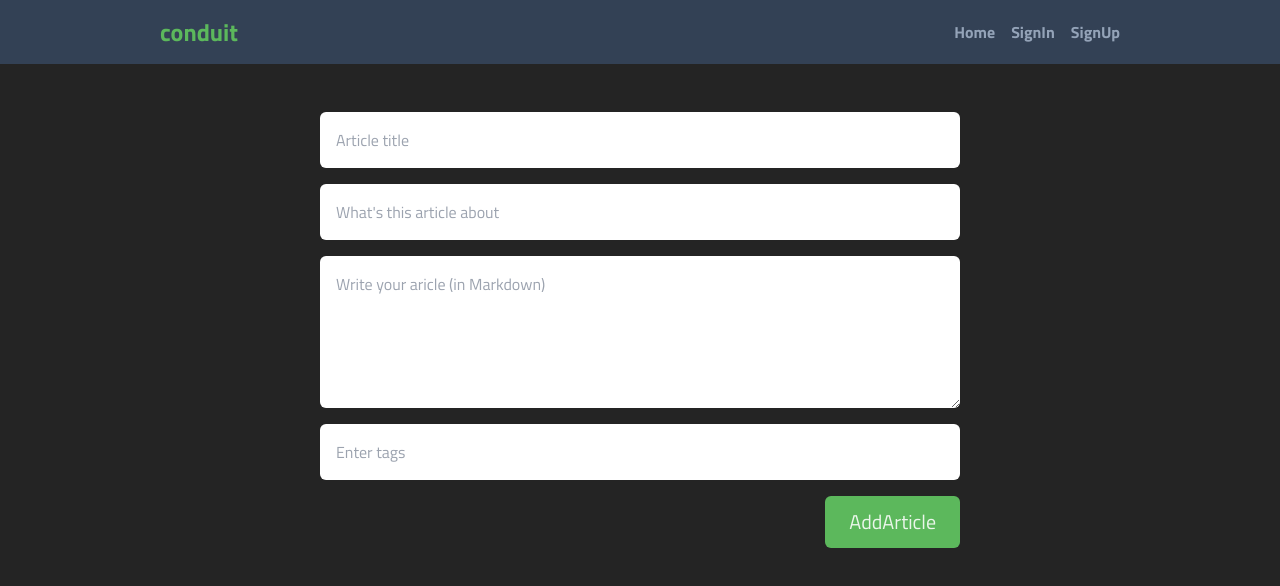
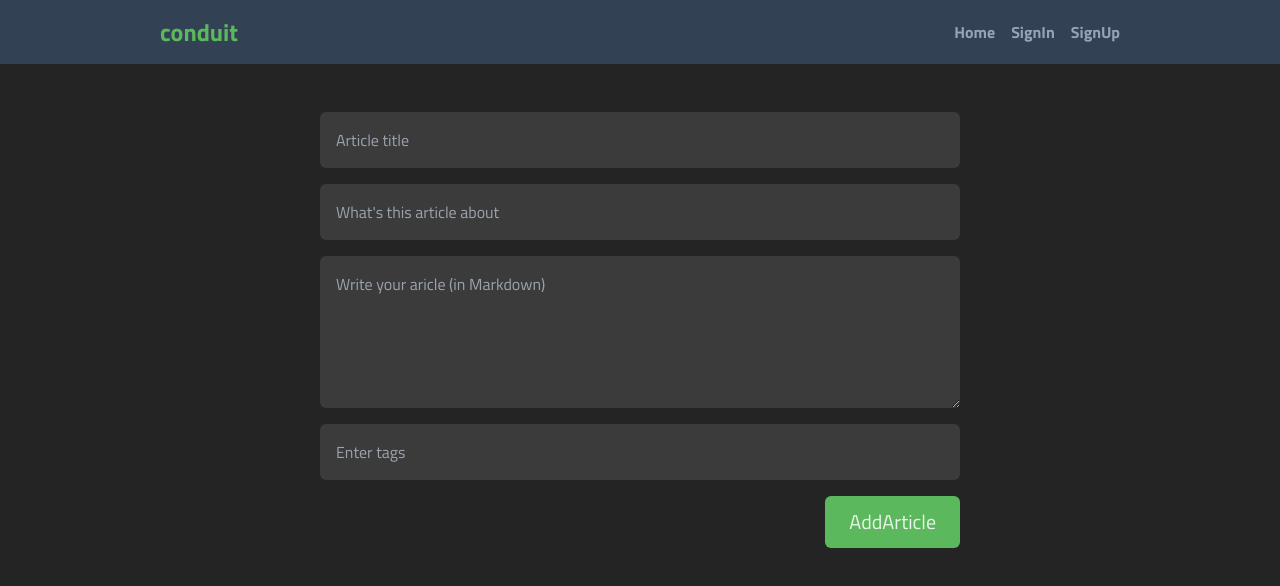
Before and after one commit to abdulrahmanalaa123/conduit, a React (Vite) app: page /editor/1 in a window 1280 px wide. Shown: the top 586 px of the page. Built offline with nearby package versions, Linux system fonts and the light colour scheme.

Commit message:
unifying text-field bg

```diff
--- a/src/components/Article/addComment.jsx
+++ b/src/components/Article/addComment.jsx
@@ -37,7 +37,7 @@ function AddComment() {
         rows="5"
         placeholder="write a comment"
         required
-        className="p-4 resize-y w-full rounded-t-md"
+        className="p-4 resize-y w-full rounded-t-md bg-[#3B3B3B]"
         ref={commentBody}
       ></textarea>
       <div className="md:p-4 p-2 flex justify-between bg-slate-200 rounded-b-md">
--- a/src/pages/editor.jsx
+++ b/src/pages/editor.jsx
@@ -110,13 +110,13 @@ function Editor() {
           required: true,
         })}
         placeholder="Article title"
-        className="p-4 rounded-md self-stretch"
+        className="p-4 rounded-md self-stretch bg-[#3B3B3B]"
       />
       <input
         type="text"
         {...register("article.description")}
         placeholder="What's this article about"
-        className="p-4 rounded-md self-stretch"
+        className="p-4 rounded-md self-stretch bg-[#3B3B3B]"
       />
       <textarea
         type="text"
@@ -125,13 +125,13 @@ function Editor() {
           required: true,
         })}
         placeholder="Write your aricle (in Markdown)"
-        className="p-4 rounded-md self-stretch"
+        className="p-4 rounded-md self-stretch bg-[#3B3B3B]"
       />
       <input
         type="text"
         {...register("article.tagList")}
         placeholder="Enter tags"
-        className="p-4 rounded-md self-stretch"
+        className="p-4 rounded-md self-stretch bg-[#3B3B3B]"
       />
       {watchTags && (
         <div className="flex gap-2 flex-wrap">
--- a/src/pages/settings.jsx
+++ b/src/pages/settings.jsx
@@ -81,32 +81,32 @@ function Settings() {
         type="text"
         {...register("user.image", { required: true })}
         placeholder="Url of Profile Picture"
-        className="p-4 rounded-md self-stretch"
+        className="p-4 rounded-md self-stretch bg-[#3B3B3B]"
       />
       <input
         type="text"
         {...register("user.username", { required: true })}
         placeholder="Your Name"
-        className="p-4 rounded-md self-stretch"
+        className="p-4 rounded-md self-stretch bg-[#3B3B3B]"
       />
       <textarea
         type="text"
         rows="5"
         {...register("user.bio")}
         placeholder="Write a short bio about yourself"
-        className="p-4 rounded-md self-stretch"
+        className="p-4 rounded-md self-stretch bg-[#3B3B3B]"
       />
       <input
         type="text"
         {...register("user.email", { required: true })}
         placeholder="Email"
-        className="p-4 rounded-md self-stretch"
+        className="p-4 rounded-md self-stretch bg-[#3B3B3B]"
       />
       <input
         type="text"
         {...register("user.password")}
         placeholder="Password"
-        className="p-4 rounded-md self-stretch"
+        className="p-4 rounded-md self-stretch bg-[#3B3B3B]"
       />
       <button
         className="self-end px-6 py-3 disabled:opacity-50 bg-accentColor rounded-md text-xl"
--- a/src/pages/signIn.jsx
+++ b/src/pages/signIn.jsx
@@ -66,7 +66,7 @@ function SignIn() {
             },
           })}
           placeholder="Email"
-          className="border-2 border-accentColor w-full rounded-md px-4 h-14"
+          className="border-2 border-accentColor bg-[#3B3B3B] w-full rounded-md px-4 h-14"
         />
         <input
           type="password"
@@ -78,7 +78,7 @@ function SignIn() {
             },
           })}
           placeholder="Password"
-          className="border-2 border-accentColor w-full rounded-md px-4 h-14"
+          className="border-2 border-accentColor bg-[#3B3B3B] w-full rounded-md px-4 h-14"
         />
 
         <div className="flex justify-between items-center">
--- a/src/pages/signUp.jsx
+++ b/src/pages/signUp.jsx
@@ -57,7 +57,7 @@ function SignUp() {
           type="text"
           {...register("user.username", { required: true })}
           placeholder="Username"
-          className="border-2 border-accentColor w-full rounded-md px-4 h-14"
+          className="border-2 border-accentColor bg-[#3B3B3B] w-full rounded-md px-4 h-14"
         />
         <input
           type="text"
@@ -71,7 +71,7 @@ function SignUp() {
             },
           })}
           placeholder="Email"
-          className="border-2 border-accentColor w-full rounded-md px-4 h-14"
+          className="border-2 border-accentColor bg-[#3B3B3B] w-full rounded-md px-4 h-14"
         />
         <input
           type="password"
@@ -83,7 +83,7 @@ function SignUp() {
             },
           })}
           placeholder="Password"
-          className="border-2 border-accentColor w-full rounded-md px-4 h-14"
+          className="border-2 border-accentColor bg-[#3B3B3B] w-full rounded-md px-4 h-14"
         />
         <div className="w-full flex justify-between items-center gap-2">
           <Link to="/login" className="text-accentColor hover:underline ">
```
